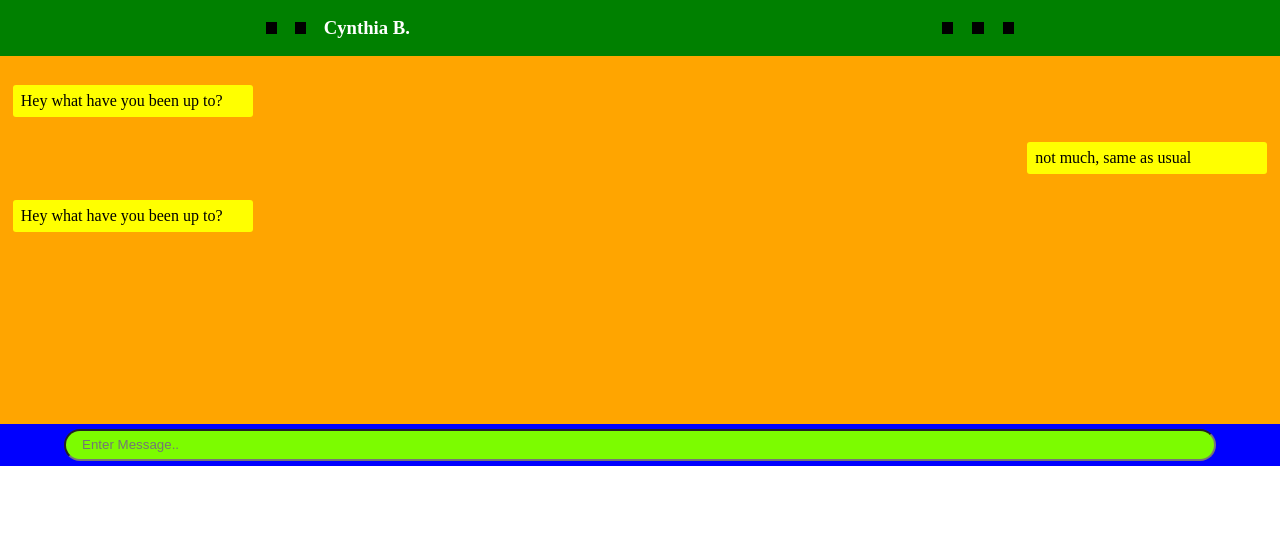
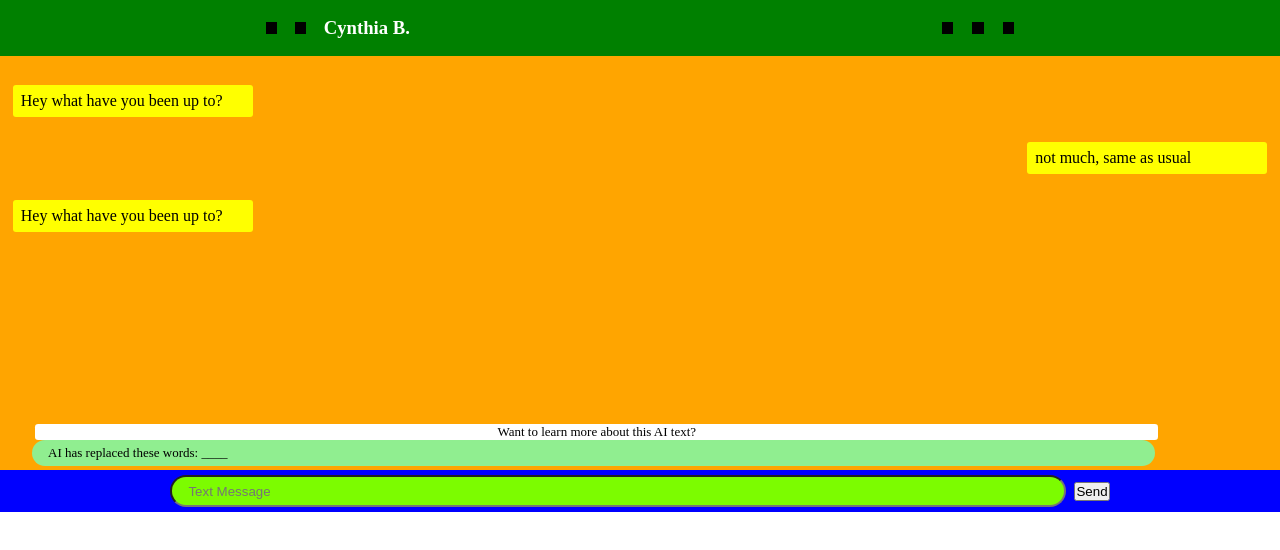
Before and after one commit to daniel22494/hackathonai-frontend, a React (Create React App) app: page / in a window 1280 px wide. Shown: the top 550 px of the page. Built offline with nearby package versions, Linux system fonts and the light colour scheme.

Commit message:
added buttons and ai promts

```diff
--- /dev/null
+++ b/src/Components/AIprompt/AIprompt.jsx
@@ -0,0 +1,12 @@
+import "./AIprompt.scss"
+
+function AIprompt(){
+    return <>
+        <div className="aiprompt">
+            <div className="aiprompt__infolink">Want to learn more about this AI text?</div>
+            <div className="aiprompt__content">AI has replaced these words: ____</div>
+        </div>
+    </>
+}
+
+export default AIprompt;
--- /dev/null
+++ b/src/Components/AIprompt/AIprompt.scss
@@ -0,0 +1,32 @@
+.aiprompt{
+    background-color: orange;
+    display: flex;
+    justify-content: center;
+    flex-direction: column;
+    padding-left: 2rem;
+    &__infolink{
+        background-color: white;
+        margin-left: 0.2rem;
+        width: 90%;
+        height: 1rem;
+        font-size: small;
+        text-align: center;
+        border-radius: 0.2rem;
+        display: flex;
+        align-items: center;
+        justify-content: center;
+    }
+    &__content{
+        background-color: lightgreen;
+        border-radius: 2rem;
+        width: 90%;
+        // margin-top: 0.3rem;
+        margin-bottom: 0.3rem;
+        height: 1.6rem;
+        padding-left: 1rem;
+        display: flex;
+        flex-wrap: wrap;
+        align-content: center;
+        font-size: small;
+    }
+}
--- a/src/Components/Textfield/Textfield.jsx
+++ b/src/Components/Textfield/Textfield.jsx
@@ -5,7 +5,8 @@ function Textfield(){
         <div className="textfield">
             <input className="textfield__content" type="text"
             name="textfield" id="textfield"
-            placeholder="Enter Message.." />
+            placeholder="Text Message" />
+            <button className="textfield_submit">Send</button>
         </div>
     )
 }
--- a/src/Components/Textfield/Textfield.scss
+++ b/src/Components/Textfield/Textfield.scss
@@ -2,13 +2,19 @@
     background-color: blue;
     display: flex;
     justify-content: center;
+    align-items: center;
     &__content{
         background-color: lawngreen;
         border-radius: 2rem;
-        width: 90%;
+        width: 70%;
         margin-top: 0.3rem;
         margin-bottom: 0.3rem;
         height: 2rem;
         padding-left: 1rem;
+        margin-right: 0.5rem;
+    }
+    &__submit{
+        width: 10%;
+        height: 7rem;
     }
 }
--- a/src/Pages/Homepage/Homepage.jsx
+++ b/src/Pages/Homepage/Homepage.jsx
@@ -2,11 +2,13 @@ import Header from "../../Components/Header/Header";
 import Textfield from "../../Components/Textfield/Textfield";
 import "./Homepage.scss"
 import Convo from "../../Components/Convo/Convo";
+import AIprompt from "../../Components/AIprompt/AIprompt";
 
 function Homepage(){
     return <>
         <Header/>
         <Convo/>
+        <AIprompt/>
         <Textfield/>
     </>
 
```
